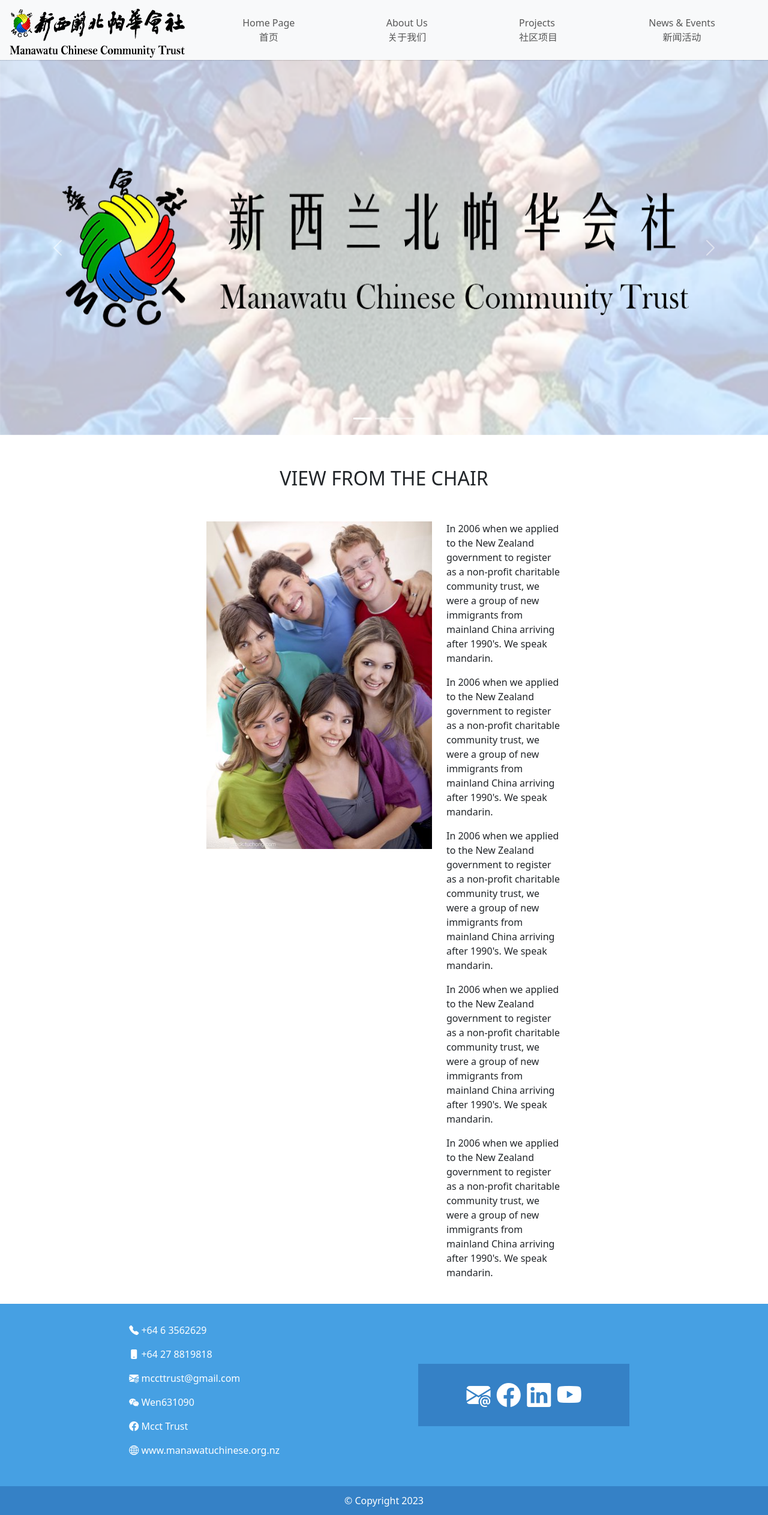
After one commit to dianyi-jiang-lincoln/mcct, a Flask app: page /projects in a window 1280 px wide. The commit adds this page. Shown: the whole page at 60% size. Run offline with Flask 3, Linux system fonts and the light colour scheme.

Commit message:
add all links

```diff
--- a/app.py
+++ b/app.py
@@ -36,7 +36,7 @@
 def home():
     # db.sql_exec_with_connection(query=query.test(), callback=db.get_mapped_titles_rows)
     db.sql_exec_with_connection(query=query.test(), callback=db.get_mapped_titles_rows)
-    return render_template(f"index.html")
+    return redirect(url_for(f"user.home"))
 
 
 @app.route("/admin")
--- /dev/null
+++ b/features/user/static/css/user.css
@@ -0,0 +1,27 @@
+.intro {
+  padding-top: 3rem;
+  display: flex;
+  flex-direction: column;
+  justify-content: center;
+  align-items: center;
+}
+
+.title_box {
+  box-sizing: border-box;
+  display: flex;
+  justify-content: center;
+  /* top: -1rem; */
+}
+
+.title {
+  display: block;
+  font-size: 2rem;
+  text-align: center;
+}
+
+.title_content {
+  padding-top: 3rem;
+  display: flex;
+  flex-direction: row;
+  justify-content: space-between;
+}
--- /dev/null
+++ b/features/user/templates/user_projects.html
@@ -0,0 +1,141 @@
+<!--
+###############################
+### MCCT                    ###
+###############################
+-->
+
+{% extends "base.html" %}
+
+<!-- title -->
+
+{% block head_title %} {{title or "Projects"}} {% endblock %}
+
+<!-- style -->
+
+{% block head_styles %}
+<link
+  rel="stylesheet"
+  type="text/css"
+  href="{{url_for('user.static', filename='css/user.css')}}"
+/>
+{% endblock %}
+
+<!-- content -->
+
+{% block content %}
+<section class="content">
+  <!-- Carousel -->
+  <div id="demo" class="carousel slide" data-bs-ride="carousel">
+    <!-- Indicators/dots -->
+    <div class="carousel-indicators">
+      <button
+        type="button"
+        data-bs-target="#demo"
+        data-bs-slide-to="0"
+        class="active"
+      ></button>
+      <button
+        type="button"
+        data-bs-target="#demo"
+        data-bs-slide-to="1"
+      ></button>
+      <button
+        type="button"
+        data-bs-target="#demo"
+        data-bs-slide-to="2"
+      ></button>
+    </div>
+
+    <!-- The slideshow/carousel -->
+    <div class="carousel-inner">
+      <div class="carousel-item active">
+        <img
+          src="{{url_for('user.static', filename='image/bannerlogo.bef81a68.png')}}"
+          alt="placeholder"
+          class="d-block"
+          style="width: 100%; height: 625px"
+        />
+      </div>
+      <div class="carousel-item">
+        <img
+          src="{{url_for('user.static', filename='image/bannerlogo.bef81a68.png')}}"
+          alt="placeholder"
+          class="d-block"
+          style="width: 100%; height: 625px"
+        />
+      </div>
+      <div class="carousel-item">
+        <img
+          src="{{url_for('user.static', filename='image/bannerlogo.bef81a68.png')}}"
+          alt="placeholder"
+          class="d-block"
+          style="width: 100%; height: 625px"
+        />
+      </div>
+    </div>
+
+    <!-- Left and right controls/icons -->
+    <button
+      class="carousel-control-prev"
+      type="button"
+      data-bs-target="#demo"
+      data-bs-slide="prev"
+    >
+      <span class="carousel-control-prev-icon"></span>
+    </button>
+    <button
+      class="carousel-control-next"
+      type="button"
+      data-bs-target="#demo"
+      data-bs-slide="next"
+    >
+      <span class="carousel-control-next-icon"></span>
+    </button>
+  </div>
+  <div class="intro">
+    <div class="title_box">
+      <span class="title">VIEW FROM THE CHAIR</span>
+    </div>
+    <div class="title_content col-6 row container">
+      <img
+        src="{{url_for('user.static', filename='image/img01.42d12bee.jpg')}}"
+        alt="placeholder"
+        class="col"
+        style="width: 400px; height: 546px"
+      />
+      <div class="col">
+        <p>
+          In 2006 when we applied to the New Zealand government to register as a
+          non-profit charitable community trust, we were a group of new
+          immigrants from mainland China arriving after 1990's. We speak
+          mandarin.
+        </p>
+        <p>
+          In 2006 when we applied to the New Zealand government to register as a
+          non-profit charitable community trust, we were a group of new
+          immigrants from mainland China arriving after 1990's. We speak
+          mandarin.
+        </p>
+        <p>
+          In 2006 when we applied to the New Zealand government to register as a
+          non-profit charitable community trust, we were a group of new
+          immigrants from mainland China arriving after 1990's. We speak
+          mandarin.
+        </p>
+        <p>
+          In 2006 when we applied to the New Zealand government to register as a
+          non-profit charitable community trust, we were a group of new
+          immigrants from mainland China arriving after 1990's. We speak
+          mandarin.
+        </p>
+        <p>
+          In 2006 when we applied to the New Zealand government to register as a
+          non-profit charitable community trust, we were a group of new
+          immigrants from mainland China arriving after 1990's. We speak
+          mandarin.
+        </p>
+      </div>
+    </div>
+  </div>
+</section>
+{% endblock %}
--- a/features/user/user.py
+++ b/features/user/user.py
@@ -16,7 +16,14 @@
 from db import db
 import features.user.query as query
 
-user = Blueprint("user", __name__, template_folder="templates")
+user = Blueprint(
+    "user",
+    __name__,
+    template_folder="templates",
+    static_folder="static",
+    static_url_path="/static/user",
+)
+
 
 @user.route("/dashboard")
 @user_login_required
@@ -24,3 +31,23 @@
     currentUser = current_user()
     name = currentUser.name
     return render_template(f"user_dashboard.html", name=name)
+
+
+@user.route("/home")
+def home():
+    return render_template(f"user_home.html")
+
+
+@user.route("/aboutus")
+def aboutus():
+    return render_template(f"user_aboutus.html")
+
+
+@user.route("/projects")
+def projects():
+    return render_template(f"user_projects.html")
+
+
+@user.route("/news")
+def news():
+    return render_template(f"user_news.html")
--- a/templates/base.html
+++ b/templates/base.html
@@ -11,12 +11,13 @@
     <title>{% block head_title %}{% endblock %}</title>
     <meta name="viewport" content="width=device-width, initial-scale=1" />
     <!-- CSS only -->
+    <meta charset="utf-8" />
+    <meta name="viewport" content="width=device-width, initial-scale=1" />
     <link
-      href="https://cdn.jsdelivr.net/npm/bootstrap@5.2.3/dist/css/bootstrap.min.css"
+      href="https://cdn.jsdelivr.net/npm/bootstrap@5.3.1/dist/css/bootstrap.min.css"
       rel="stylesheet"
-      integrity="sha384-rbsA2VBKQhggwzxH7pPCaAqO46MgnOM80zW1RWuH61DGLwZJEdK2Kadq2F9CUG65"
-      crossorigin="anonymous"
     />
+    <script src="https://cdn.jsdelivr.net/npm/bootstrap@5.3.1/dist/js/bootstrap.bundle.min.js"></script>
     <link
       rel="stylesheet"
       href="https://cdn.jsdelivr.net/npm/bootstrap-icons@1.10.5/font/bootstrap-icons.css"
@@ -25,8 +26,9 @@
     <link
       rel="stylesheet"
       type="text/css"
-      href="{{url_for('.static', filename='css/app.css')}}"
+      href="{{url_for('static', filename='css/app.css')}}"
     />
+    {% block head_styles %}{% endblock %}
   </head>
 
   <body>
@@ -57,13 +59,13 @@
             <div class="collapse navbar-collapse" id="navbarSupportedContent">
               <ul class="navbar-nav">
                 <li class="nav-item">
-                  <a class="nav-link active" aria-current="page" href="#">
+                  <a class="nav-link" aria-current="page" href="{{url_for('user.home')}}">
                     <span class="text-center">Home Page</span>
                     <span class="text-center" style="display: block">首页</span>
                   </a>
                 </li>
                 <li class="nav-item">
-                  <a class="nav-link active" aria-current="page" href="#">
+                  <a class="nav-link" aria-current="page" href="{{url_for('user.aboutus')}}">
                     <span class="text-center">About Us</span>
                     <span class="text-center" style="display: block"
                       >关于我们</span
@@ -71,7 +73,7 @@
                   </a>
                 </li>
                 <li class="nav-item">
-                  <a class="nav-link active" aria-current="page" href="#">
+                  <a class="nav-link" aria-current="page" href="{{url_for('user.projects')}}">
                     <span class="text-center">Projects</span>
                     <span class="text-center" style="display: block"
                       >社区项目</span
@@ -79,7 +81,7 @@
                   </a>
                 </li>
                 <li class="nav-item">
-                  <a class="nav-link active" aria-current="page" href="#">
+                  <a class="nav-link" aria-current="page" href="{{url_for('user.news')}}">
                     <span class="text-center">News & Events</span>
                     <span class="text-center" style="display: block"
                       >新闻活动</span
@@ -121,7 +123,11 @@
             <p><i class="bi bi-envelope-at-fill"></i> mccttrust@gmail.com</p>
             <p><i class="bi bi-wechat"></i> Wen631090</p>
             <p><i class="bi bi-facebook"></i> Mcct Trust</p>
-            <p><i class="bi bi-globe2"></i> <a href="http://www.manawatuchinese.org.nz"></a>www.manawatuchinese.org.nz</p>
+            <p>
+              <i class="bi bi-globe2"></i>
+              <a href="http://www.manawatuchinese.org.nz"></a
+              >www.manawatuchinese.org.nz
+            </p>
           </div>
           <div class="footer_top_right">
             <i class="bi bi-envelope-at-fill"></i>
```
Also changed, not shown: features/user/templates/user_aboutus.html (added, +141 -0 lines), features/user/templates/user_base.html (deleted, +0 -57 lines), features/user/templates/user_dashboard.html (deleted, +0 -26 lines), features/user/templates/user_home.html (added, +141 -0 lines), features/user/templates/user_news.html (added, +73 -0 lines), templates/index.html (+0 -7 lines), features/user/static/image/bannerlogo.bef81a68.png (added), features/user/static/image/img01.42d12bee.jpg (added).
